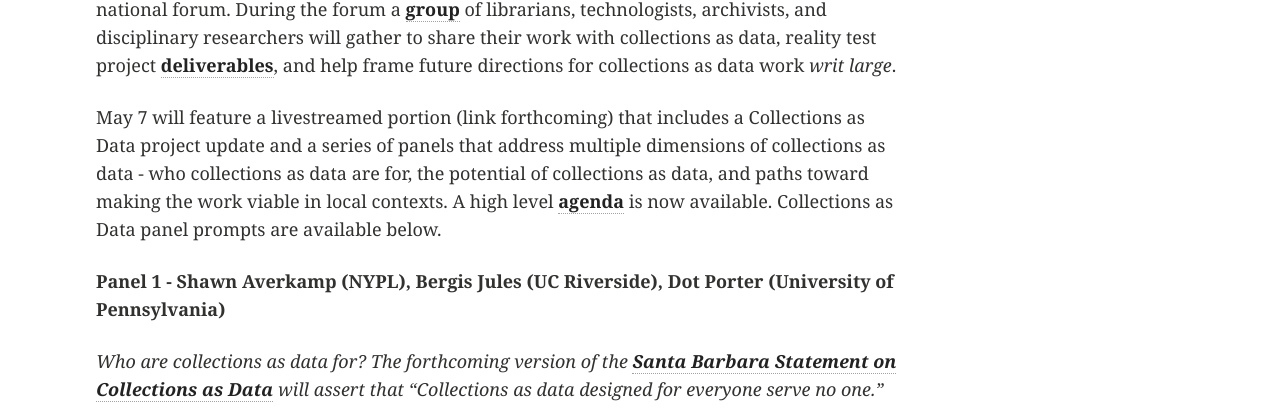
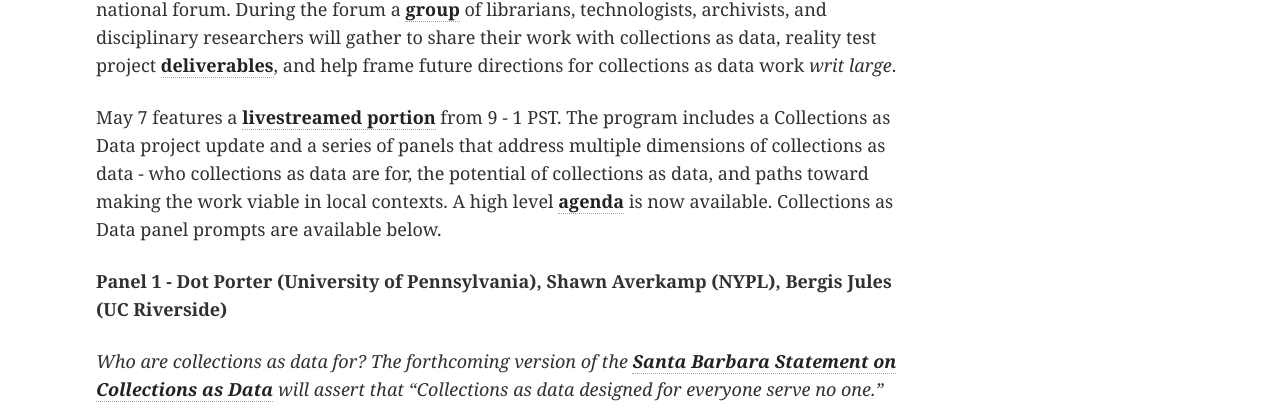
Before and after one commit to collectionsasdata/collectionsasdata.github.io, a Jekyll site: the page built from _posts/2018-04-18-forum2.markdown, in a window 1280 px wide. Shown: the part 348-756 px from the top of the page. Built offline with Jekyll 4.4.1, drawn with Linux system fonts in a browser that asks for light colours; a script that is not in the unit is left out.

Commit message:
Update 2018-04-18-forum2.markdown

```diff
--- a/_posts/2018-04-18-forum2.markdown
+++ b/_posts/2018-04-18-forum2.markdown
@@ -8,9 +8,9 @@
 
 From **May 7-8**, the University of Nevada Las Vegas will hold a second Collections as Data national forum. During the forum a [**group**](https://collectionsasdata.github.io/partners/) of librarians, technologists, archivists, and disciplinary researchers will gather to share their work with collections as data, reality test project [**deliverables**](https://collectionsasdata.github.io/resources/), and help frame future directions for collections as data work *writ large*.
 
-May 7 will feature a livestreamed portion (link forthcoming) that includes a Collections as Data project update and a series of panels that address multiple dimensions of collections as data - who collections as data are for, the potential of collections as data, and paths toward making the work viable in local contexts. A high level [**agenda**](https://docs.google.com/document/d/1xZcTLGkWSjzjnI7a9LSfCS_TzkMiLEXDmE3Rs0VIb0s/edit?usp=sharing) is now available. Collections as Data panel prompts are available below.
+May 7 features a [**livestreamed portion**](https://www.youtube.com/watch?v=ENaPV2XmO9I) from 9 - 1 PST. The program includes a Collections as Data project update and a series of panels that address multiple dimensions of collections as data - who collections as data are for, the potential of collections as data, and paths toward making the work viable in local contexts. A high level [**agenda**](https://docs.google.com/document/d/1xZcTLGkWSjzjnI7a9LSfCS_TzkMiLEXDmE3Rs0VIb0s/edit?usp=sharing) is now available. Collections as Data panel prompts are available below.
 
-**Panel 1 - Shawn Averkamp (NYPL), Bergis Jules (UC Riverside), Dot Porter (University of Pennsylvania)**
+**Panel 1 - Dot Porter (University of Pennsylvania), Shawn Averkamp (NYPL), Bergis Jules (UC Riverside)**
 
 *Who are collections as data for? The forthcoming version of the [**Santa Barbara Statement on Collections as Data**](https://collectionsasdata.github.io/statement/) will assert that "Collections as data designed for everyone serve no one." How has your work with collections as data been forged around specific people, whether those represented in the collections, built into the design of the dataset, or reflected in your own teaching and/or learning? What work have you done to match collections as data with populations?*
 
```
